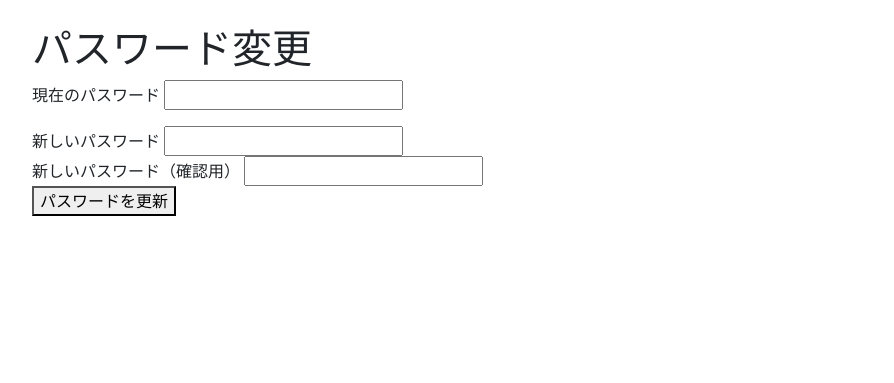
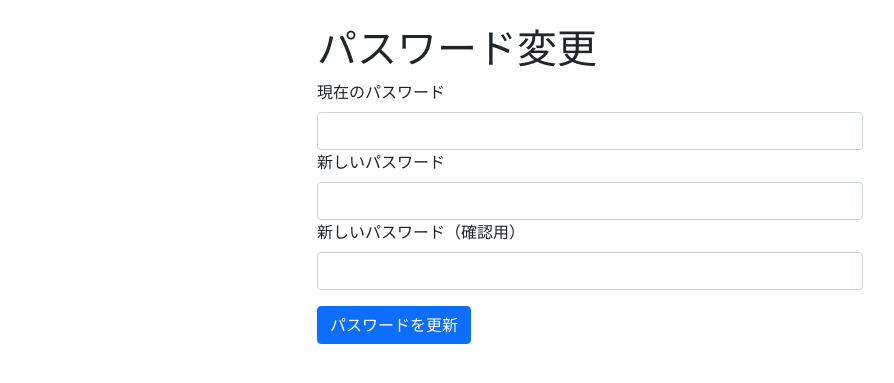
Before and after one commit to cou723/dhu-class-review-site, a Flask app: page /profile/change_password in a window 1280 px wide. Shown: the part 73-456 px from the top of the page, without its empty margins (50-944 px from the left). Run offline with Flask 2, Linux system fonts and the light colour scheme; a user stored in the database is signed in; some libraries are stand-ins or nearby versions.

Commit message:
bootstrapping change password

```diff
--- a/templates/change_password.html
+++ b/templates/change_password.html
@@ -1,20 +1,39 @@
 {% extends "layout.html" %}
 {% block content %}
-    <h1>パスワード変更</h1>
-    <form id="password_form" action="/profile/change_password" method="POST">
-        <label for="old_password">現在のパスワード</label>
-        <input type="password" name="old_password" />
-        <br />
-        <p id="error_message"></p>
-        <label for="new_password">新しいパスワード</label>
-        <input id="new_password" type="password" name="new_password" />
-        <br />
-        <label for="new_password_confirmation">新しいパスワード（確認用）</label>
-        <input id="confirm_password"
-               type="password"
-               name="new_password_confirmation"/>
-    </form>
-    <button id="submit">パスワードを更新</button>
+    <div class="row justify-content-center">
+        <div class="col-6">
+            <h1>パスワード変更</h1>
+            <form class="mb-3"
+                  id="password_form"
+                  action="/profile/change_password"
+                  method="POST">
+                <div class="form-group">
+                    <label class="form-label" for="old_password">現在のパスワード</label>
+                    <input type="password"
+                           class="form-control"
+                           name="old_password"
+                           id="old_password"/>
+                </div>
+                <div class="form-group">
+                    <label class="form-label" for="new_password">新しいパスワード</label>
+                    <input type="password"
+                           class="form-control"
+                           name="new_password"
+                           id="new_password"/>
+                    <small id="error_message" class="form-text text-muted"></small>
+                </div>
+                <div class="form-group">
+                    <label class="form-label" for="new_password_confirmation">新しいパスワード（確認用）</label>
+                    <input type="password"
+                           class="form-control"
+                           name="new_password_confirmation"
+                           id="confirm_password"/>
+                    <small id="password_error_message" class="form-text text-muted"></small>
+                </div>
+            </form>
+            <button class="btn btn-primary" id="submit">パスワードを更新</button>
+        </div>
+    </div>
 {% endblock %}
 {% block endscript %}
     <script>
```
